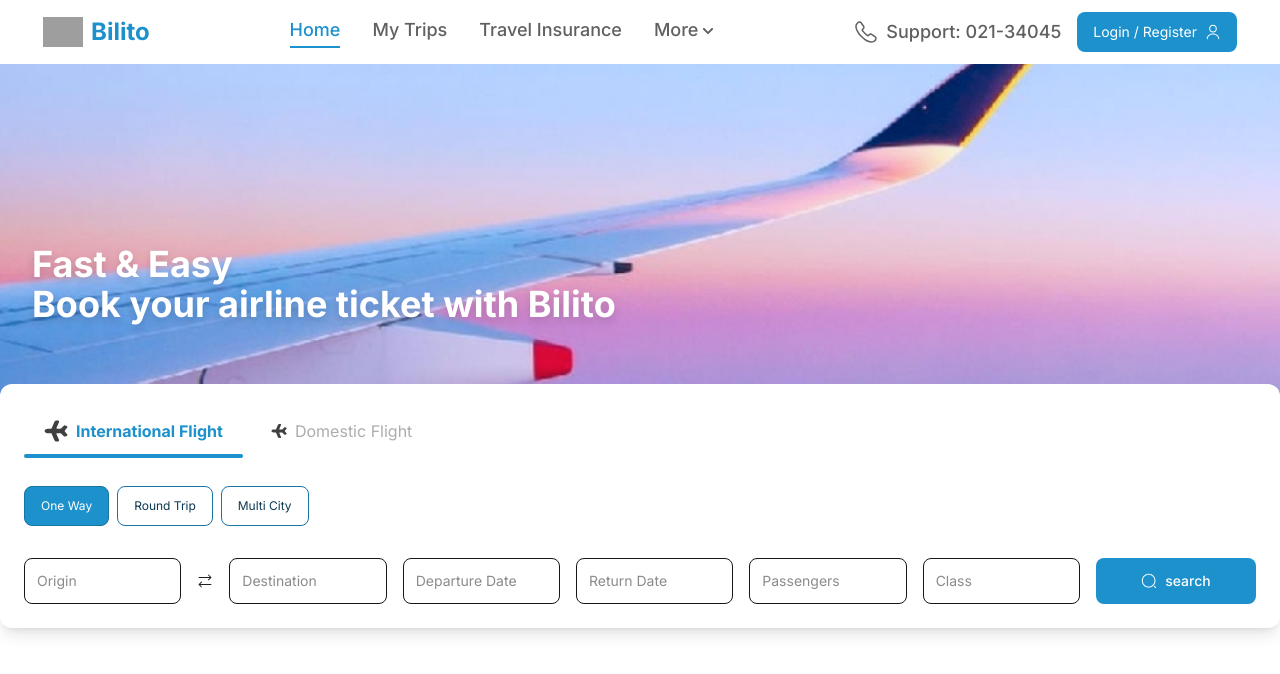
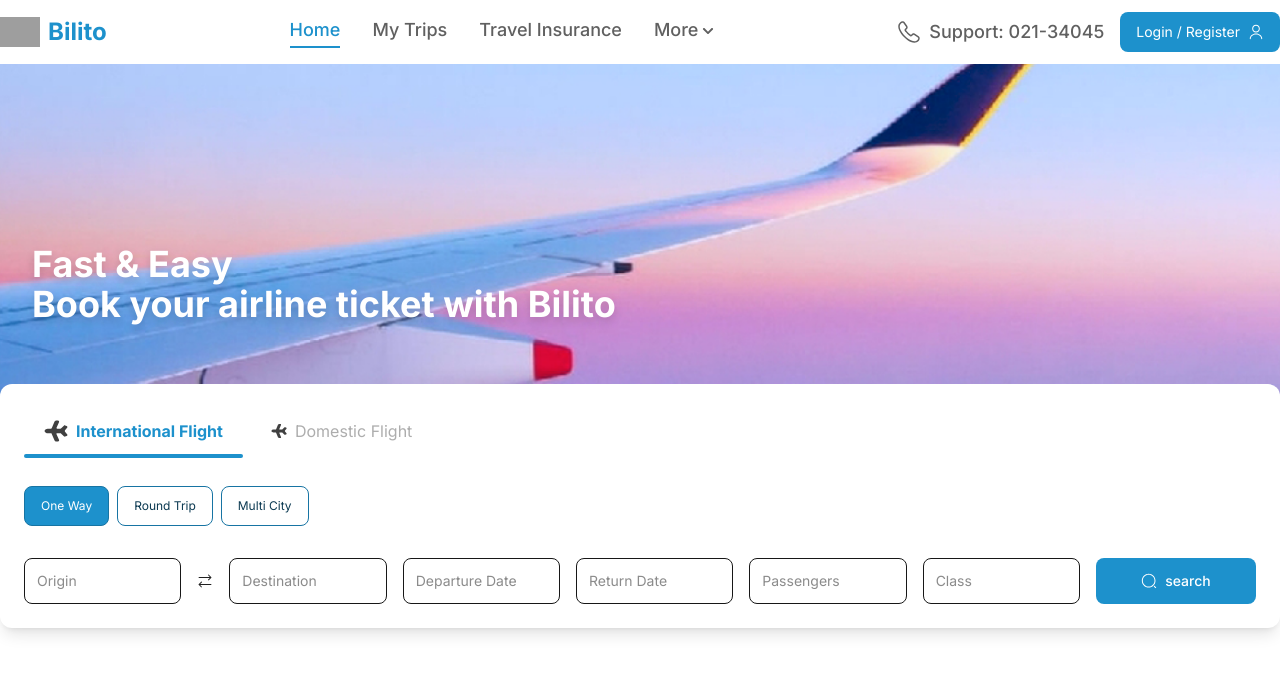
Before and after one commit to faeze-73/Trip-Airline, a Next.js app: page / in a window 1280 px wide. Shown: the top 674 px of the page. Built offline with nearby package versions, Linux system fonts and the light colour scheme; grey boxes are pictures that could not be loaded.

Commit message:
style: update Header width

```diff
--- a/app/components/Header.tsx
+++ b/app/components/Header.tsx
@@ -15,8 +15,8 @@ const Header = () => {
   ];
 
   return (
-    <header style={{ width: "1226px" }} className="mx-auto bg-white">
-      <div className="container mx-auto flex items-center justify-between py-3 px-4">
+    <header className="mx-auto bg-white w-[1300px] max-w-full">
+      <div className="container mx-auto flex items-center justify-between py-3 px-0">
         {/* Logo and Brand */}
         <div className="flex items-center gap-2 cursor-pointer">
           <Image src="/logo.svg" alt="Bilito Logo" width={40} height={40} />
```
